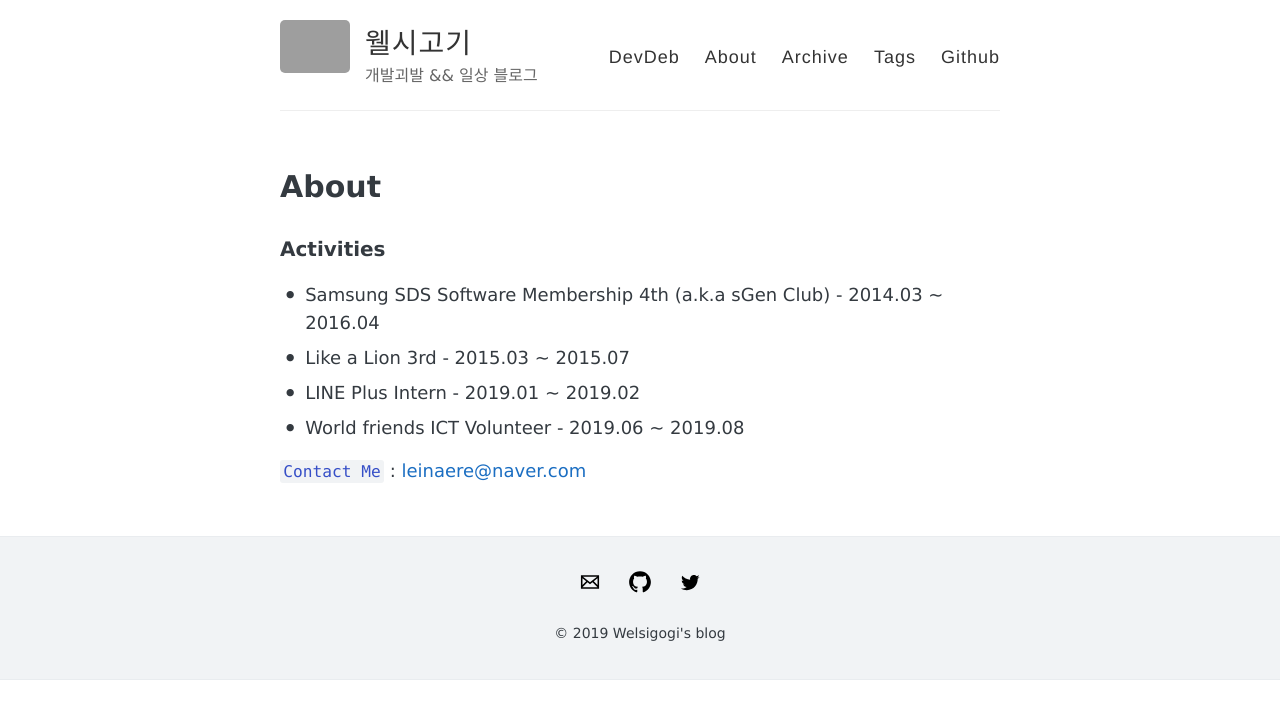
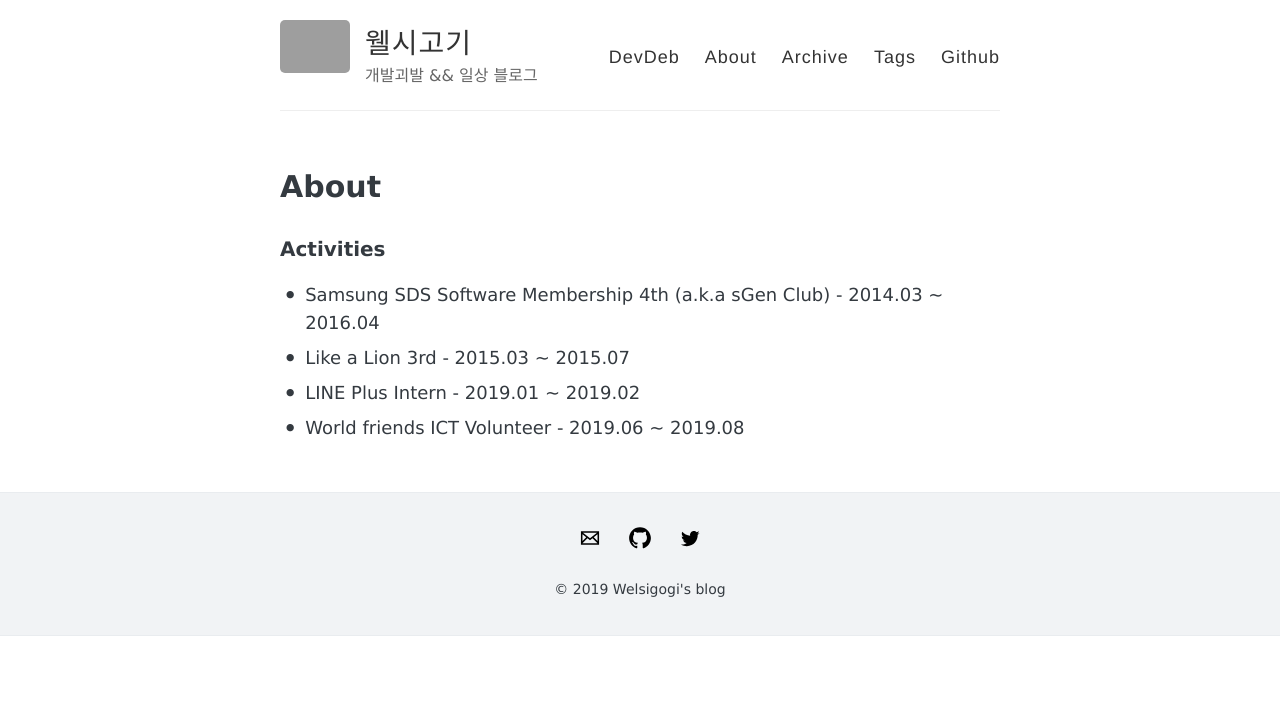
Before and after one commit to Leeheejin/leeheejin.github.io, a Jekyll site: the page built from about.md, in a window 1280 px wide. Shown: the top 719 px of the page. Built offline with Jekyll 4.4.1, drawn with Linux system fonts in a browser that asks for light colours; grey boxes are pictures that could not be loaded.

Commit message:
Update about.md

```diff
--- a/about.md
+++ b/about.md
@@ -10,5 +10,3 @@ permalink: /about/
 * Like a Lion 3rd - 2015.03 ~ 2015.07
 * LINE Plus Intern - 2019.01 ~ 2019.02
 * World friends ICT Volunteer - 2019.06 ~ 2019.08
-
-`Contact Me` : [leinaere@naver.com](mailto:leinaere@naver.com)
```
